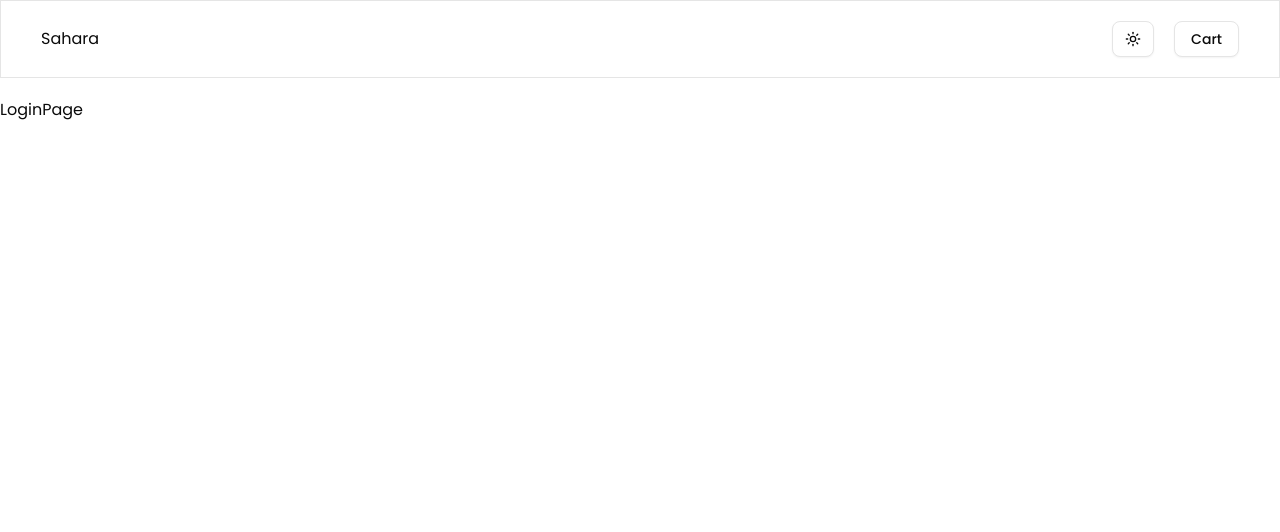
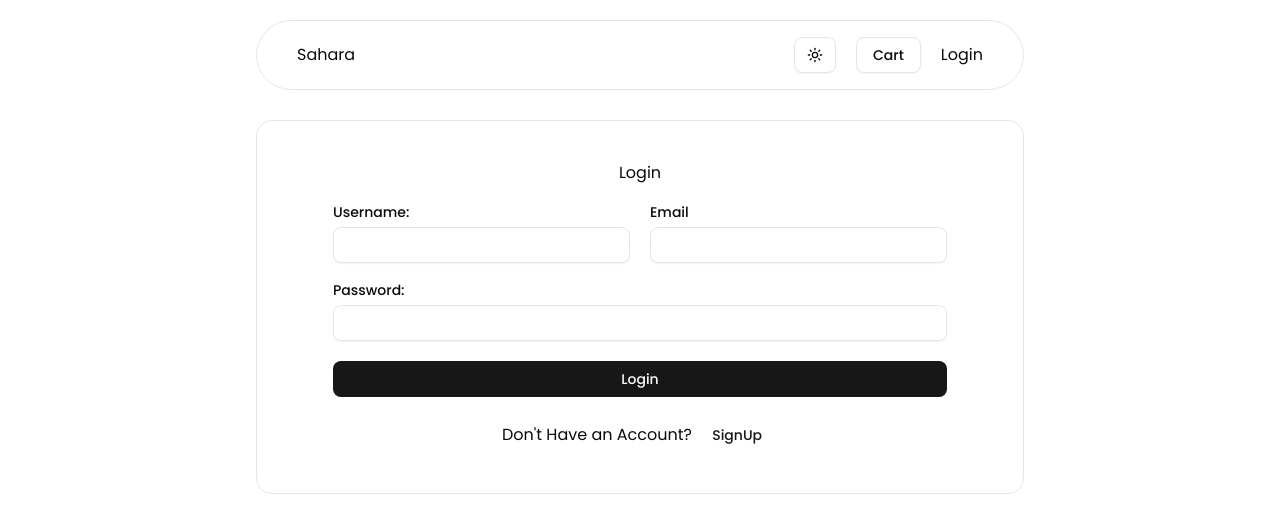
Before and after one commit to nvsirkhvn404/ecommerce-project, a React (Vite) app in the folder ecommerce-frontend/: page /login in a window 1280 px wide. Shown: the top 532 px of the page. Built offline with nearby package versions, Linux system fonts and the light colour scheme.

Commit message:
Build a basic login page and fix some bugs

```diff
--- a/ecommerce-frontend/src/components/Navbar.jsx
+++ b/ecommerce-frontend/src/components/Navbar.jsx
@@ -4,12 +4,15 @@ import ThemeToggle from "./ui/ThemeToggle";
 
 export default function Navbar() {
 	return (
-		<div className="flex justify-between items-center px-10 py-5 border">
-			<Link to="/">Sahara</Link>
-			<div className="flex justify-between items-center gap-5">
-				<ThemeToggle />
-				<Cart />
-			</div>
+		<div className=" flex flex-col items-center fixed top-5 inset-x-0 z-50">
+			<nav className="flex items-center py-4 px-10 w-full max-w-3xl justify-between border rounded-full bg-background/70 backdrop-blur-2xl">
+				<Link to="/">Sahara</Link>
+				<div className="flex justify-between items-center gap-5">
+					<ThemeToggle />
+					<Cart />
+					<Link to="/login">Login</Link>
+				</div>
+			</nav>
 		</div>
 	);
 }
--- a/ecommerce-frontend/src/components/ProductCard.jsx
+++ b/ecommerce-frontend/src/components/ProductCard.jsx
@@ -31,6 +31,7 @@ export default function ProductCard({ product }) {
 
 	return (
 		<motion.div
+			layoutId={product._id}
 			initial={{ opacity: 0, y: 20 }}
 			animate={{ opacity: 1, y: 0 }}
 			transition={{ duration: 0.4, ease: "easeOut" }}
@@ -61,7 +62,7 @@ export default function ProductCard({ product }) {
 					</div>
 				</CardContent>
 
-				<CardFooter className="mt-auto">
+				<CardFooter className="mt-auto flex justify-center">
 					<AnimatePresence mode="wait">
 						{currentCart ? (
 							<motion.div
--- a/ecommerce-frontend/src/components/ProductsGrid.jsx
+++ b/ecommerce-frontend/src/components/ProductsGrid.jsx
@@ -1,5 +1,4 @@
 import useProducts from "@/hooks/useProducts";
-import { motion } from "motion/react";
 import { useRef, useState } from "react";
 import ProductCard from "./ProductCard";
 import SortSection from "./SortSection";
@@ -39,9 +38,7 @@ export default function ProductsGrid() {
 			<div className="grid sm:grid-cols-2 md:grid-cols-3 lg:grid-cols-4 xl:grid-cols-6 gap-5">
 				{data?.pages.map((page) =>
 					page.data.map((product) => (
-						<motion.div layoutId={product._id} key={product._id}>
-							<ProductCard product={product} />
-						</motion.div>
+							<ProductCard product={product} key={product._id} />
 					)),
 				)}
 			</div>
--- /dev/null
+++ b/ecommerce-frontend/src/components/ui/label.jsx
@@ -0,0 +1,21 @@
+import * as React from "react"
+import * as LabelPrimitive from "@radix-ui/react-label"
+
+import { cn } from "@/lib/utils"
+
+function Label({
+  className,
+  ...props
+}) {
+  return (
+    <LabelPrimitive.Root
+      data-slot="label"
+      className={cn(
+        "flex items-center gap-2 text-sm leading-none font-medium select-none group-data-[disabled=true]:pointer-events-none group-data-[disabled=true]:opacity-50 peer-disabled:cursor-not-allowed peer-disabled:opacity-50",
+        className
+      )}
+      {...props} />
+  );
+}
+
+export { Label }
--- /dev/null
+++ b/ecommerce-frontend/src/components/ui/separator.jsx
@@ -0,0 +1,27 @@
+"use client"
+
+import * as React from "react"
+import * as SeparatorPrimitive from "@radix-ui/react-separator"
+
+import { cn } from "@/lib/utils"
+
+function Separator({
+  className,
+  orientation = "horizontal",
+  decorative = true,
+  ...props
+}) {
+  return (
+    <SeparatorPrimitive.Root
+      data-slot="separator"
+      decorative={decorative}
+      orientation={orientation}
+      className={cn(
+        "bg-border shrink-0 data-[orientation=horizontal]:h-px data-[orientation=horizontal]:w-full data-[orientation=vertical]:h-full data-[orientation=vertical]:w-px",
+        className
+      )}
+      {...props} />
+  );
+}
+
+export { Separator }
--- a/ecommerce-frontend/src/pages/HomePage.jsx
+++ b/ecommerce-frontend/src/pages/HomePage.jsx
@@ -1,5 +1,4 @@
 import ProductsGrid from "@/components/ProductsGrid";
-import { useState } from "react";
 
 export default function HomePage() {
 	return <ProductsGrid />;
--- a/ecommerce-frontend/src/pages/Layout.jsx
+++ b/ecommerce-frontend/src/pages/Layout.jsx
@@ -5,7 +5,9 @@ export default function Layout() {
 	return (
 		<div className="flex flex-col gap-5">
 			<Navbar />
-			<Outlet />
+			<div className="pt-30">
+				<Outlet />
+			</div>
 		</div>
 	);
 }
--- a/ecommerce-frontend/src/pages/LoginPage.jsx
+++ b/ecommerce-frontend/src/pages/LoginPage.jsx
@@ -1,3 +1,37 @@
+import { Button } from "@/components/ui/button";
+import { Input } from "@/components/ui/input";
+import { Label } from "@/components/ui/label";
+import { Link } from "react-router";
+
 export default function LoginPage() {
-	return <div>LoginPage</div>;
+	return (
+		<div className="flex flex-col items-center">
+			<div className="flex flex-col gap-5 items-center w-full max-w-3xl border rounded-2xl p-10">
+				<h1>Login</h1>
+				<form className="flex flex-col gap-5">
+					<div className="flex gap-5">
+						<div className="flex flex-col flex-1 gap-2">
+							<Label htmlFor="name">Username: </Label>
+							<Input id="name" />
+						</div>
+						<div className="flex flex-col flex-1 gap-2">
+							<Label htmlFor="email">Email</Label>
+							<Input id="email" />
+						</div>
+					</div>
+					<div className="flex flex-col gap-2">
+						<Label htmlFor="password">Password:</Label>
+						<Input id="password" />
+					</div>
+					<Button>Login</Button>
+				</form>
+				<p>
+					Don't Have an Account?{" "}
+					<Link to="/">
+						<Button variant="link">SignUp</Button>
+					</Link>
+				</p>
+			</div>
+		</div>
+	);
 }
```
